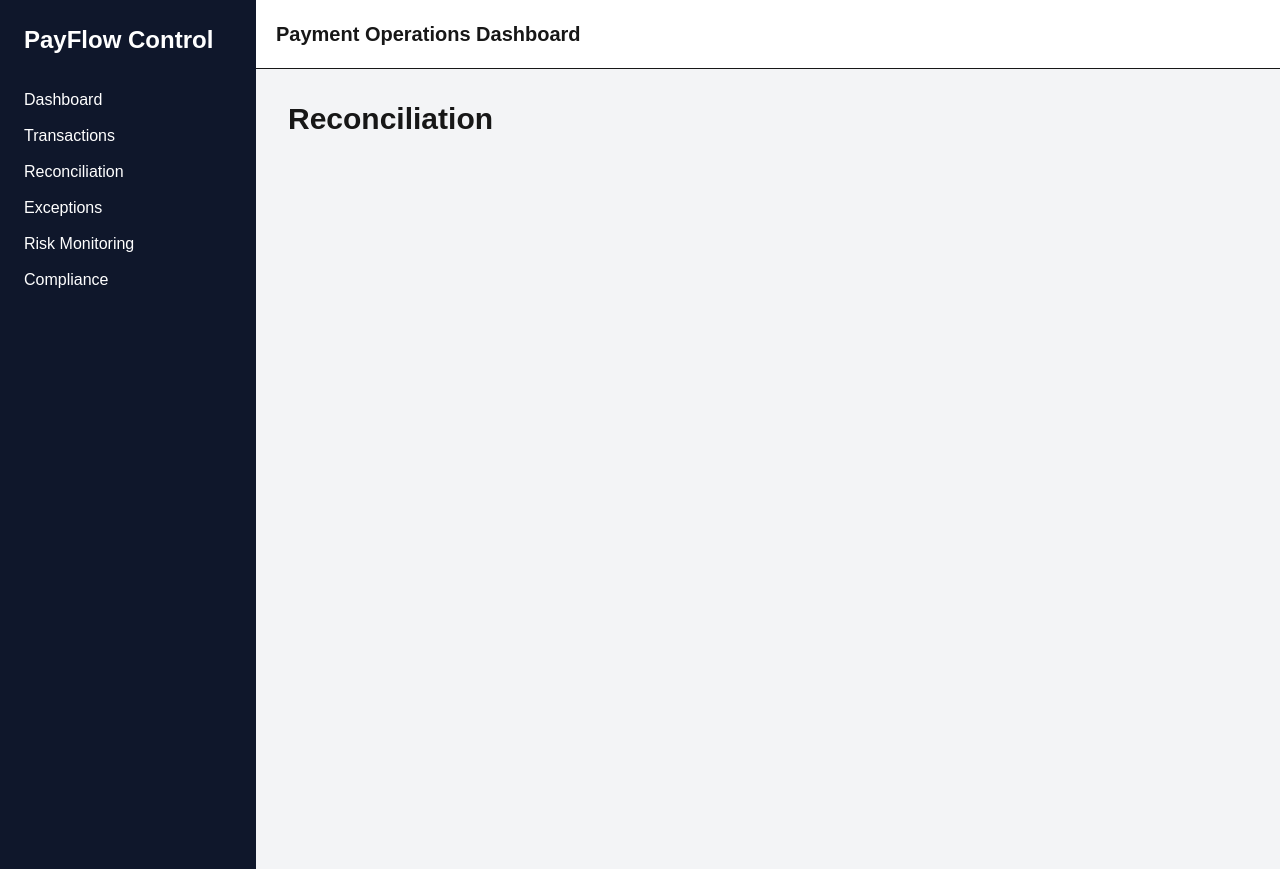
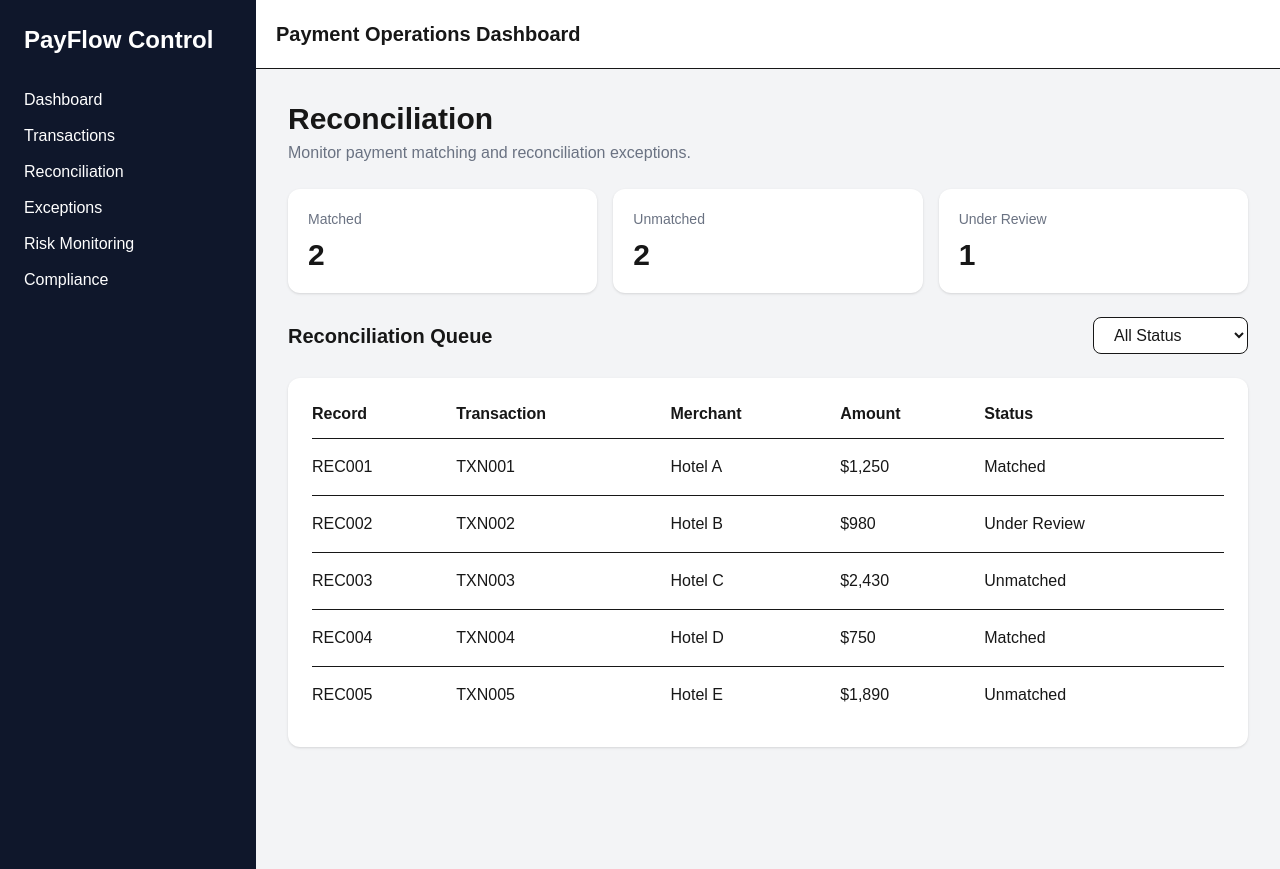
Before and after one commit to yusfss02-glitch/payflow-control, a Next.js app: page /reconciliation in a window 1280 px wide. Built offline with nearby package versions, Linux system fonts and the light colour scheme.

Commit message:
Add reconciliation monitoring module

```diff
--- a/src/app/reconciliation/page.tsx
+++ b/src/app/reconciliation/page.tsx
@@ -1,9 +1,121 @@
+"use client";
+
+import { useState } from "react";
 import Layout from "@/components/Layout";
 
+const records = [
+  {
+    id: "REC001",
+    transaction: "TXN001",
+    merchant: "Hotel A",
+    amount: "$1,250",
+    status: "Matched",
+  },
+  {
+    id: "REC002",
+    transaction: "TXN002",
+    merchant: "Hotel B",
+    amount: "$980",
+    status: "Under Review",
+  },
+  {
+    id: "REC003",
+    transaction: "TXN003",
+    merchant: "Hotel C",
+    amount: "$2,430",
+    status: "Unmatched",
+  },
+  {
+    id: "REC004",
+    transaction: "TXN004",
+    merchant: "Hotel D",
+    amount: "$750",
+    status: "Matched",
+  },
+  {
+    id: "REC005",
+    transaction: "TXN005",
+    merchant: "Hotel E",
+    amount: "$1,890",
+    status: "Unmatched",
+  },
+];
+
 export default function ReconciliationPage() {
+  const [status, setStatus] = useState("All");
+
+  const filteredRecords = records.filter(
+    (record) => status === "All" || record.status === status
+  );
+
   return (
     <Layout>
-      <h2 className="text-3xl font-bold">Reconciliation</h2>
+      <div className="space-y-6">
+        <div>
+          <h2 className="text-3xl font-bold">Reconciliation</h2>
+          <p className="mt-1 text-gray-500">
+            Monitor payment matching and reconciliation exceptions.
+          </p>
+        </div>
+
+        <div className="grid grid-cols-3 gap-4">
+          <div className="rounded-xl bg-white p-5 shadow">
+            <p className="text-sm text-gray-500">Matched</p>
+            <p className="mt-2 text-3xl font-bold">2</p>
+          </div>
+
+          <div className="rounded-xl bg-white p-5 shadow">
+            <p className="text-sm text-gray-500">Unmatched</p>
+            <p className="mt-2 text-3xl font-bold">2</p>
+          </div>
+
+          <div className="rounded-xl bg-white p-5 shadow">
+            <p className="text-sm text-gray-500">Under Review</p>
+            <p className="mt-2 text-3xl font-bold">1</p>
+          </div>
+        </div>
+
+        <div className="flex items-center justify-between">
+          <h3 className="text-xl font-semibold">Reconciliation Queue</h3>
+
+          <select
+            value={status}
+            onChange={(e) => setStatus(e.target.value)}
+            className="rounded-lg border bg-white px-4 py-2"
+          >
+            <option value="All">All Status</option>
+            <option value="Matched">Matched</option>
+            <option value="Unmatched">Unmatched</option>
+            <option value="Under Review">Under Review</option>
+          </select>
+        </div>
+
+        <div className="rounded-xl bg-white p-6 shadow">
+          <table className="w-full text-left">
+            <thead>
+              <tr className="border-b">
+                <th className="pb-3">Record</th>
+                <th className="pb-3">Transaction</th>
+                <th className="pb-3">Merchant</th>
+                <th className="pb-3">Amount</th>
+                <th className="pb-3">Status</th>
+              </tr>
+            </thead>
+
+            <tbody>
+              {filteredRecords.map((record) => (
+                <tr key={record.id} className="border-b last:border-0">
+                  <td className="py-4 font-medium">{record.id}</td>
+                  <td>{record.transaction}</td>
+                  <td>{record.merchant}</td>
+                  <td>{record.amount}</td>
+                  <td>{record.status}</td>
+                </tr>
+              ))}
+            </tbody>
+          </table>
+        </div>
+      </div>
     </Layout>
   );
 }
```
